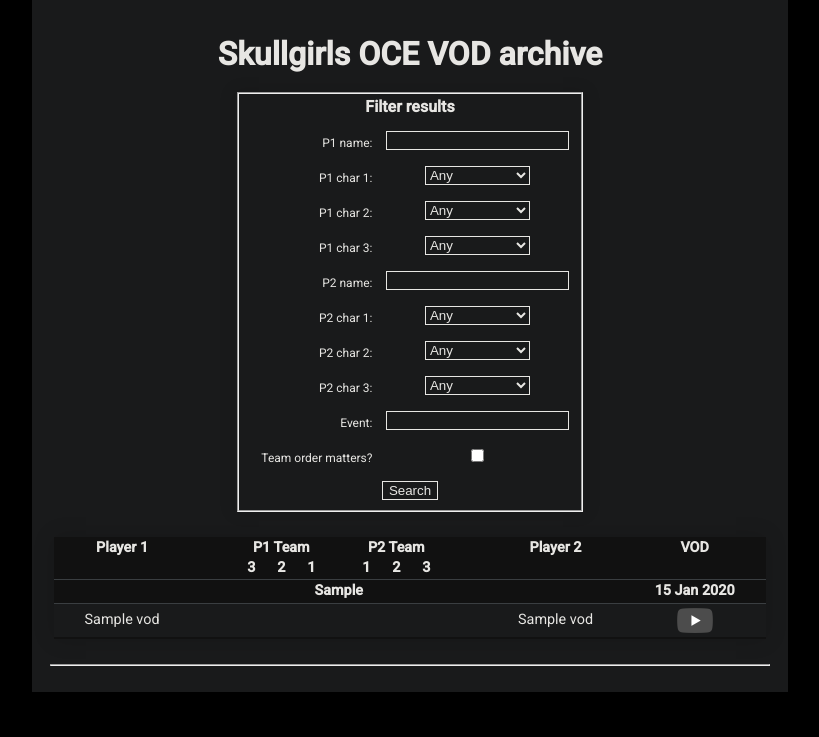
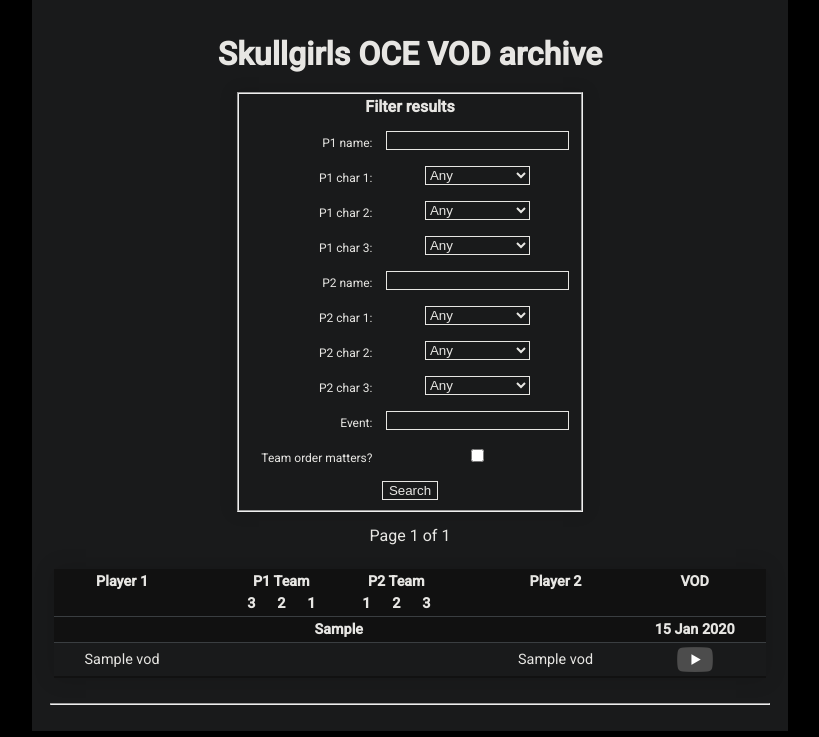
Before and after one commit to hugh-braico/slowtrainroll.in, a Django app: page / in a window 1280 px wide. Shown: the part 63-800 px from the top of the page, without its empty margins (230-1049 px from the left). Run offline with Django 3.2, Linux system fonts and the light colour scheme; tables that the repository leaves empty hold one stand-in row (values such as "Sample post"); style sheets or scripts are compiled from the project's sources.

Commit message:
feat: add paginated results

```diff
--- a/viewer/templates/viewer/index.html
+++ b/viewer/templates/viewer/index.html
@@ -1,3 +1,11 @@
+<script>
+function addUrlParameter(name, value) {
+  var searchParams = new URLSearchParams(window.location.search)
+  searchParams.set(name, value)
+  window.location.search = searchParams.toString()
+}
+</script>
+
 {% load render_vod_row %}
 {% include "viewer/head.html" %}
 <div class="content">
@@ -17,7 +25,24 @@
     </fieldset>
     </form>
 
-    {% if vods %}
+    {% if page_obj %}
+      <div class="pagination">
+        <span class="step-links">
+          {% if page_obj.has_previous %}
+            <a style="cursor:pointer;" onclick="addUrlParameter('page', '1')">&laquo; first</a>
+            <a style="cursor:pointer;" onclick="addUrlParameter('page', '{{ page_obj.previous_page_number }}')">&lt; previous</a>
+          {% endif %}
+
+          <span class="current">
+            Page {{ page_obj.number }} of {{ page_obj.paginator.num_pages }}
+          </span>
+
+          {% if page_obj.has_next %}
+            <a style="cursor:pointer;" onclick="addUrlParameter('page', '{{ page_obj.next_page_number }}')">next &gt;</a>
+            <a style="cursor:pointer;" onclick="addUrlParameter('page', '{{ page_obj.paginator.num_pages }}')">last &raquo;</a>
+          {% endif %}
+        </span>
+      </div>
       <table>
         <tr>
           <th>Player 1</th>
@@ -26,7 +51,7 @@
           <th>Player 2</th>
           <th>VOD</th>
         </tr>
-      {% for v in vods %}
+      {% for v in page_obj %}
         {% ifchanged v.event v.date %}
           {{ v.table_header_html | safe }}
         {% endifchanged %}
--- a/viewer/views.py
+++ b/viewer/views.py
@@ -2,13 +2,13 @@
 from django.shortcuts import render, redirect
 from django.urls import reverse
 from django.views.generic.edit import FormView
+from django.core.paginator import Paginator
 
 from .models import Vod, csv_header
 from .forms import FilterForm, is_clean_filter, clean_filter_url_parameters
 
 
 # Return a list of vods that the user is interested in
-# TODO: make this nice and paged
 def index(request):
     # If the user used the search form:
     if request.GET:
@@ -32,7 +32,18 @@
     if icon_dir not in ['charselect', 'emoji', 'sigil']:
         icon_dir = 'charselect'
 
-    return render(request, 'viewer/index.html', {'vods': vods, 'form': form, 'icon_dir': icon_dir})
+    # Only show 100 vods per page
+    paginator = Paginator(vods, 100)
+    page_number = request.GET.get('page')
+    page_obj = paginator.get_page(page_number)
+
+    context_dict = {
+        'form': form,
+        'icon_dir': icon_dir,
+        'page_obj': page_obj
+    }
+
+    return render(request, 'viewer/index.html', context_dict)
 
 
 # simple static about page
```
